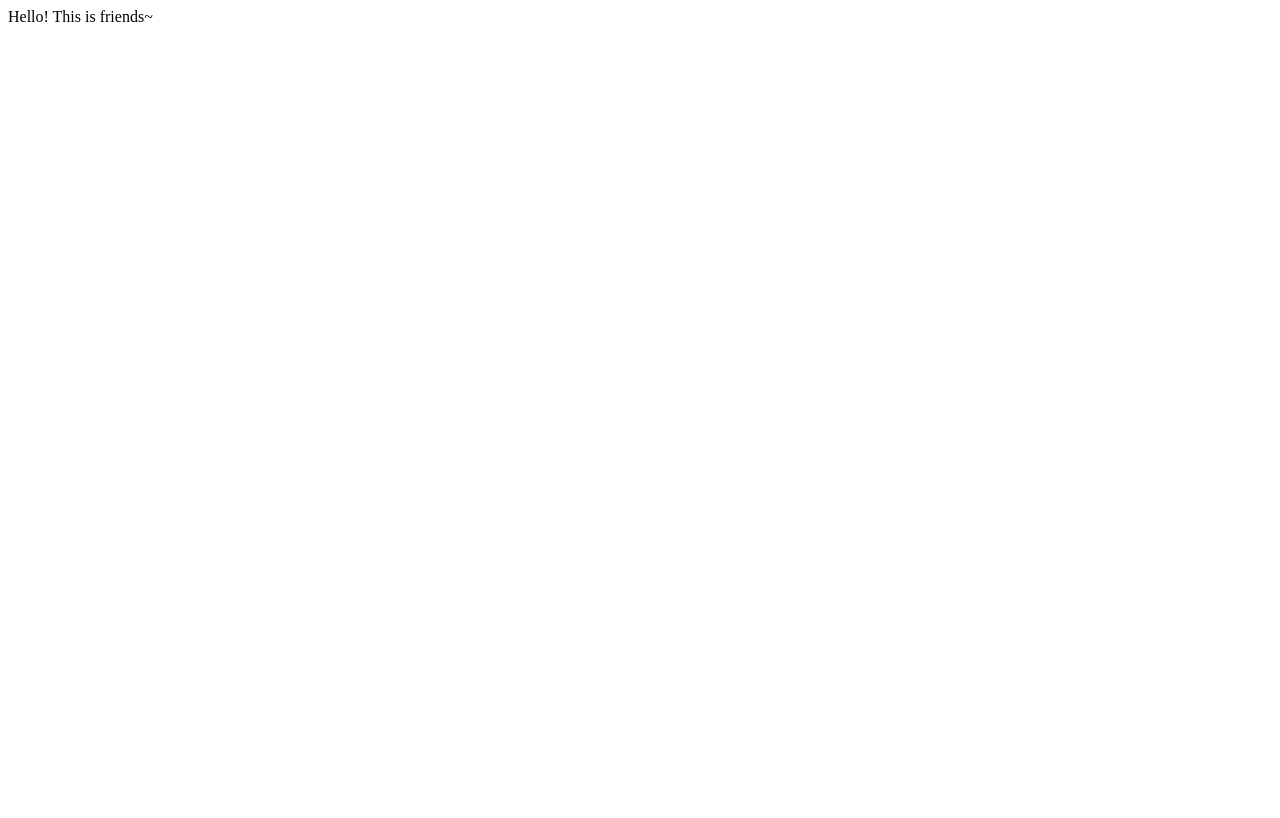
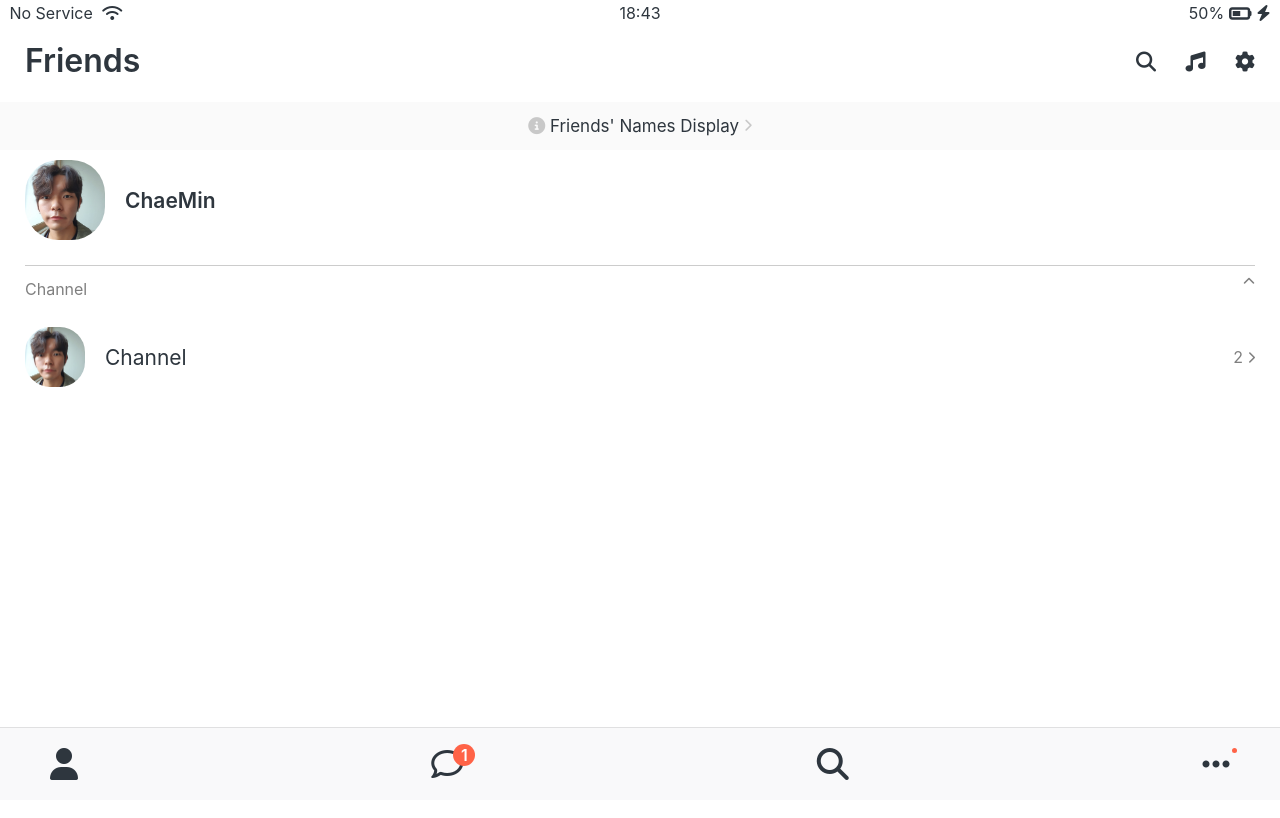
Before and after one commit to Chaemin-153/kokoa-clone, a plain HTML site: page friends.html in a window 1280 px wide. Shown: the top 818 px of the page. Drawn offline with Linux system fonts and the light colour scheme.

Commit message:
#6.18 Complete

```diff
--- /dev/null
+++ b/css/components/nav-bar.css
@@ -0,0 +1,47 @@
+.nav {
+	position: fixed;
+	bottom: 0;
+	width: 100%;
+	background-color: rgb(249, 249, 250);
+	padding: 20px 50px;
+	box-sizing: border-box;
+	border-top: 1px solid rgba(0, 0, 0, 0.1);
+}
+
+.nav__list {
+	display: flex;
+	justify-content: space-between;
+}
+
+.nav__link {
+	color: #2e363e;
+	position: relative;
+}
+
+.nav__notification {
+	display: flex;
+	justify-content: center;
+	align-items: center;
+	background-color: tomato;
+	width: 22px;
+	height: 22px;
+	border-radius: 50%;
+	color: white;
+	text-align: center;
+	font-weight: 600;
+	position: absolute;
+	top: -16px;
+	left: 22px;
+}
+
+.nav__dot {
+	display: flex;
+	justify-content: center;
+	align-items: center;
+	background-color: tomato;
+	width: 5px;
+	height: 5px;
+	border-radius: 50%;
+	position: absolute;
+	left: 30px;
+}
--- /dev/null
+++ b/css/components/screen-header.css
@@ -0,0 +1,16 @@
+.screen-header {
+	display: flex;
+	justify-content: space-between;
+	align-items: center;
+	padding: var(--horizontal-space);
+	padding-top: 45px;
+}
+
+.screen-header__title {
+	font-size: 32px;
+	font-weight: 600;
+}
+
+.screen-header__icons span {
+	margin-left: 25px;
+}
--- a/css/components/status-bar.css
+++ b/css/components/status-bar.css
@@ -2,6 +2,10 @@
 	display: flex;
 	justify-content: center;
 	padding: 5px 3px;
+	position: fixed;
+	top: 0;
+	width: 100%;
+	box-sizing: border-box;
 }
 
 .status-bar__column {
--- /dev/null
+++ b/css/components/user-component.css
@@ -0,0 +1,46 @@
+.user-component {
+	justify-content: space-between;
+}
+
+.user-component,
+.user-component__column:first-child {
+	display: flex;
+	align-items: center;
+}
+
+.user-component__avatar {
+	width: 70px;
+	height: 70px;
+	border-radius: 42%;
+	margin-right: 20px;
+}
+
+.user-component__title {
+	font-weight: 600;
+	font-size: 21px;
+}
+
+.user-component__subtitle {
+	margin-top: 8px;
+	font-size: 17px;
+	color: rgba(0, 0, 0, 0.5);
+}
+
+.user-component__avatar--xl {
+	width: 80px;
+	height: 80px;
+}
+
+.user-component__avatar--sm {
+	width: 60px;
+	height: 60px;
+	border-radius: 42%;
+}
+
+.user-component__title--not-bold {
+	font-weight: 400;
+}
+
+.user-component__column:last-child {
+	color: rgba(0, 0, 0, 0.5);
+}
--- a/css/reset.css
+++ b/css/reset.css
@@ -126,3 +126,8 @@ table {
 input:focus {
 	outline: none;
 }
+
+a {
+	color: inherit;
+	text-decoration: none;
+}
--- /dev/null
+++ b/css/screens/friends.css
@@ -0,0 +1,29 @@
+#friends-display__link {
+	display: block;
+	text-align: center;
+	background-color: #fafafa;
+	padding: 15px 0px;
+	font-size: 17px;
+	margin-bottom: 10px;
+}
+
+#friends-display__link i {
+	color: rgba(0, 0, 0, 0.2);
+}
+
+.friends-screen {
+	padding: 0px var(--horizontal-space);
+}
+
+.friends-screen__channel {
+	margin-top: 25px;
+	border-top: 1px solid rgba(0, 0, 0, 0.2);
+	padding-top: 15px;
+}
+
+.friends-screen__channel-header {
+	margin-bottom: 30px;
+	display: flex;
+	justify-content: space-between;
+	color: rgba(0, 0, 0, 0.5);
+}
--- a/css/styles.css
+++ b/css/styles.css
@@ -3,11 +3,17 @@
 
 /* Components */
 @import "components/status-bar.css";
+@import "components/nav-bar.css";
+@import "components/screen-header.css";
+@import "components/user-component.css";
 
 /* Screens */
 @import "screens/login.css";
+@import "screens/friends.css";
 
 body {
+	color: #2e363e;
 	font-family: -apple-system, BlinkMacSystemFont, "Segoe UI", Roboto, Oxygen,
 		Ubuntu, Cantarell, "Open Sans", "Helvetica Neue", sans-serif;
+	height: 1000vh;
 }
--- a/css/variables.css
+++ b/css/variables.css
@@ -1,3 +1,4 @@
 :root {
 	--yellow: rgb(250, 225, 0);
+	--horizontal-space: 25px;
 }
--- a/friends.html
+++ b/friends.html
@@ -1 +1,111 @@
-Hello! This is friends~
+<!DOCTYPE html>
+<html lang="en">
+	<head>
+		<link rel="stylesheet" href="css/styles.css" />
+		<meta charset="UTF-8" />
+		<meta name="viewport" content="width=device-width, initial-scale=1.0" />
+		<title>Friend - Kokoa Talk</title>
+	</head>
+	<body>
+		<div class="status-bar">
+			<div class="status-bar__column">
+				<span>No Service</span>
+				<i class="fas fa-wifi"></i>
+			</div>
+			<div class="status-bar__column">
+				<span>18:43</span>
+			</div>
+			<div class="status-bar__column">
+				<span>50%</span>
+				<i class="fas fa-battery-half fa-lg"></i>
+				<i class="fas fa-bolt"></i>
+			</div>
+		</div>
+
+		<header class="screen-header">
+			<h1 class="screen-header__title">Friends</h1>
+			<div class="screen-header__icons">
+				<span><i class="fas fa-search fa-lg"></i></span>
+				<span><i class="fas fa-music fa-lg"></i></span>
+				<span><i class="fas fa-cog fa-lg"></i></span>
+			</div>
+		</header>
+
+		<a id="friends-display__link">
+			<i class="fas fa-info-circle"></i>
+			Friends' Names Display
+			<i class="fas fa-chevron-right fa-xs"></i>
+		</a>
+
+		<main class="friends-screen">
+			<div class="user-component">
+				<div class="user-component__column">
+					<img
+						src="profile.jpg"
+						class="user-component__avatar user-component__avatar--xl"
+					/>
+					<div class="user-component__text">
+						<h4 class="user-component__title">ChaeMin</h4>
+						<!-- <h6 class="user-component__subtitle">This text whatever</h6> -->
+					</div>
+				</div>
+				<div class="user-component__column"></div>
+			</div>
+
+			<div class="friends-screen__channel">
+				<div class="friends-screen__channel-header">
+					<span>Channel</span>
+					<i class="fas fa-chevron-up fa-xs"></i>
+				</div>
+
+				<div class="user-component">
+					<div class="user-component__column">
+						<img
+							src="profile.jpg"
+							class="user-component__avatar user-component__avatar--sm"
+						/>
+						<div class="user-component__text">
+							<h4 class="user-component__title user-component__title--not-bold">
+								Channel
+							</h4>
+						</div>
+					</div>
+					<div class="user-component__column">
+						<span>2</span>
+						<i class="fas fa-chevron-right fa-xs"></i>
+					</div>
+				</div>
+			</div>
+		</main>
+
+		<nav class="nav">
+			<ul class="nav__list">
+				<li class="nav__btn">
+					<a class="nav__link" href="friends.html"
+						><i class="fas fa-user fa-2x"></i
+					></a>
+				</li>
+				<li class="nav__btn">
+					<a class="nav__link" href="#">
+						<span class="nav__notification">1</span>
+						<i class="far fa-comment fa-2x"></i
+					></a>
+				</li>
+				<li class="nav__btn">
+					<a class="nav__link" href="#"><i class="fas fa-search fa-2x"></i></a>
+				</li>
+				<li class="nav__btn">
+					<a class="nav__link" href="#"
+						><span class="nav__dot"></span>
+						<i class="fas fa-ellipsis-h fa-2x"></i
+					></a>
+				</li>
+			</ul>
+		</nav>
+
+		<script
+			src="https://kit.fontawesome.com/6478f529f2.js"
+			crossorigin="anonymous"
+		></script>
+	</body>
+</html>
```
Also changed, not shown: profile.jpg (added).
